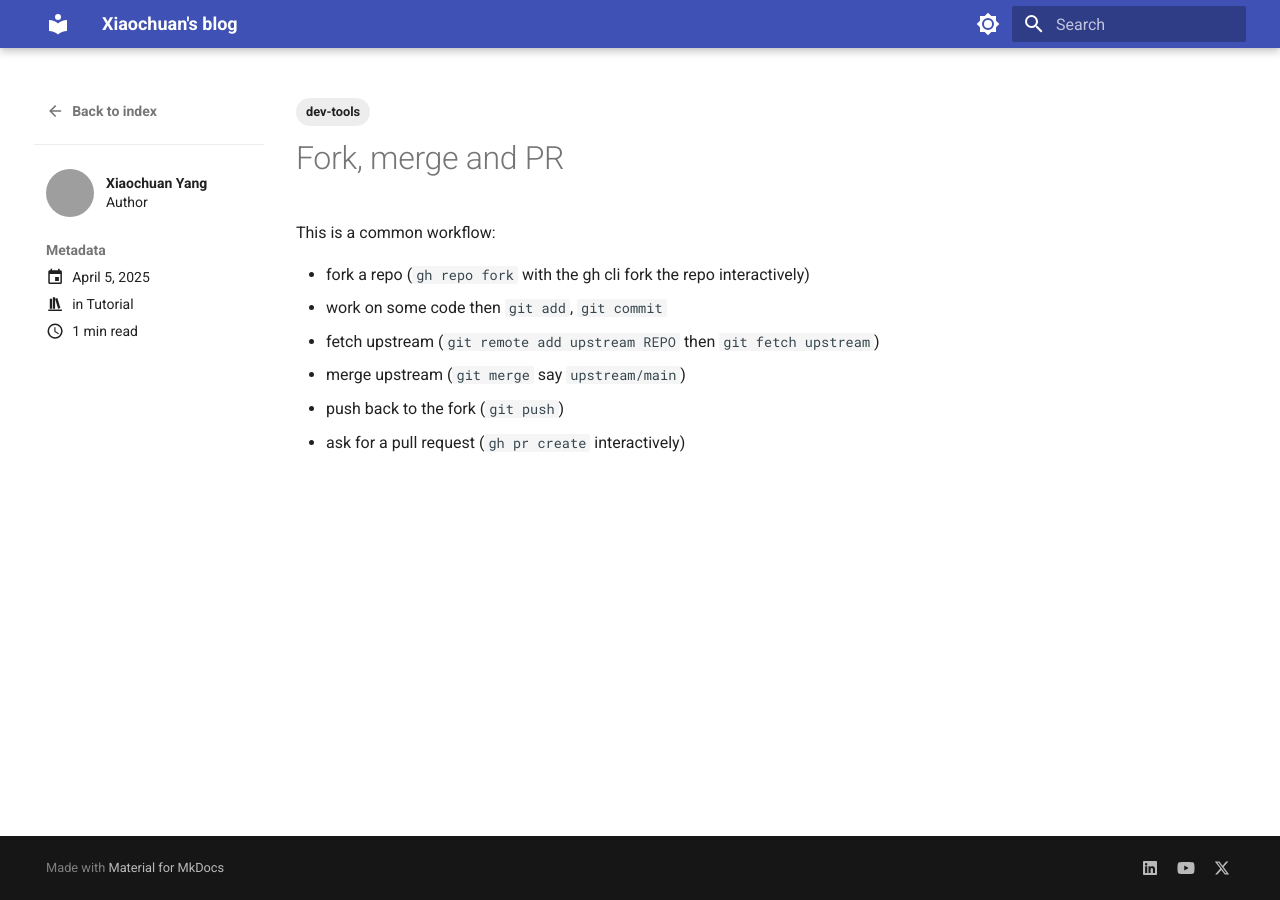
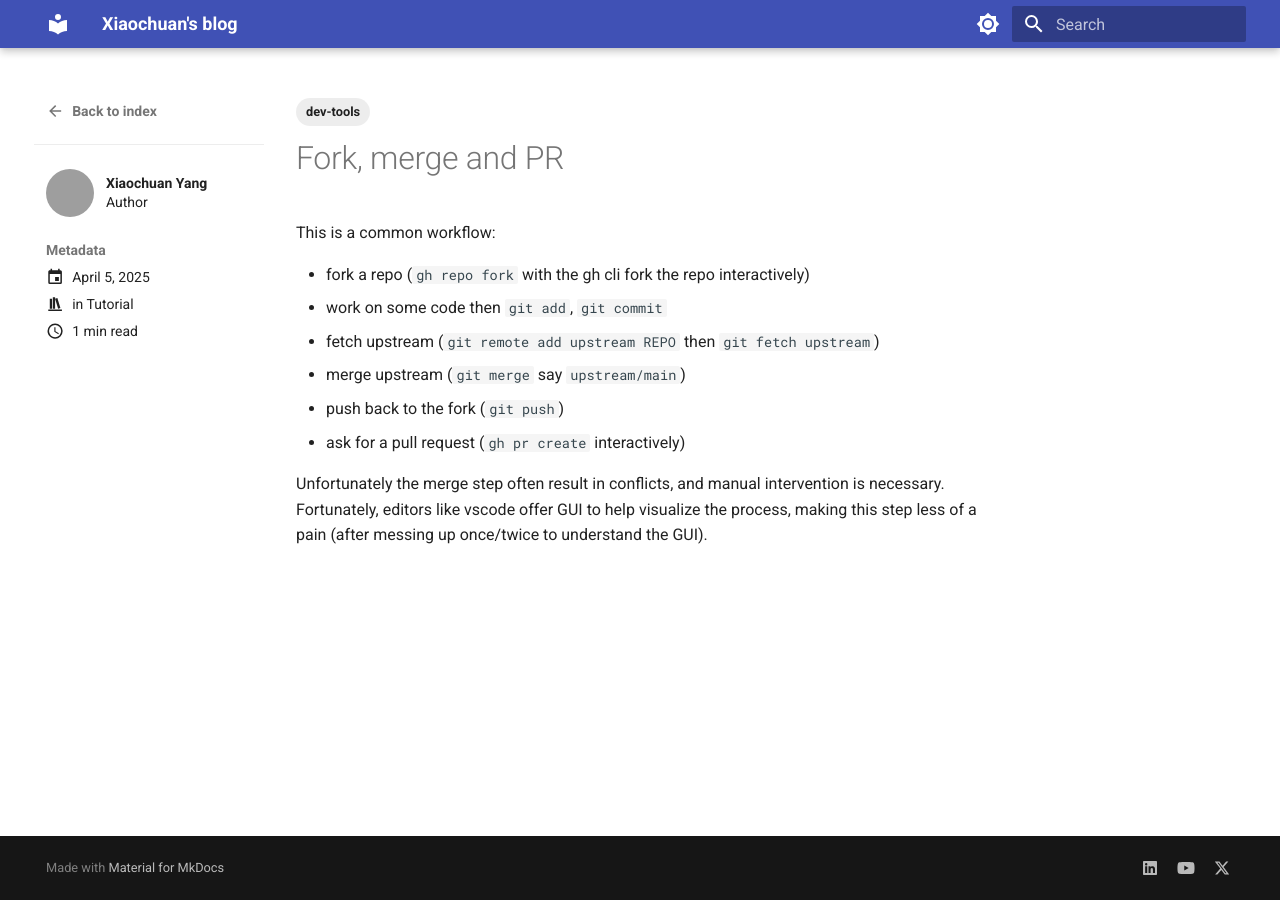
Before and after one commit to xiaochuany/blog, an MkDocs documentation site: the page built from docs/posts/2025-04-05-git-workflow.md, in a window 1280 px wide. Built offline with MkDocs 1.6.1 and Material for MkDocs 9.7.7, drawn with Linux system fonts in a browser that asks for light colours; grey boxes are pictures that could not be loaded.

Commit message:
enhance Git workflow tutorial with tips for resolving merge conflicts

```diff
--- a/docs/posts/2025-04-05-git-workflow.md
+++ b/docs/posts/2025-04-05-git-workflow.md
@@ -19,3 +19,5 @@ This is a common workflow:
 - merge upstream (`git merge` say `upstream/main`)
 - push back to the fork (`git push`)
 - ask for a pull request (`gh pr create` interactively)
+
+Unfortunately the merge step often result in conflicts, and manual intervention is necessary. Fortunately, editors like vscode offer GUI to help visualize the process, making this step less of a pain (after messing up once/twice to understand the GUI).
```
